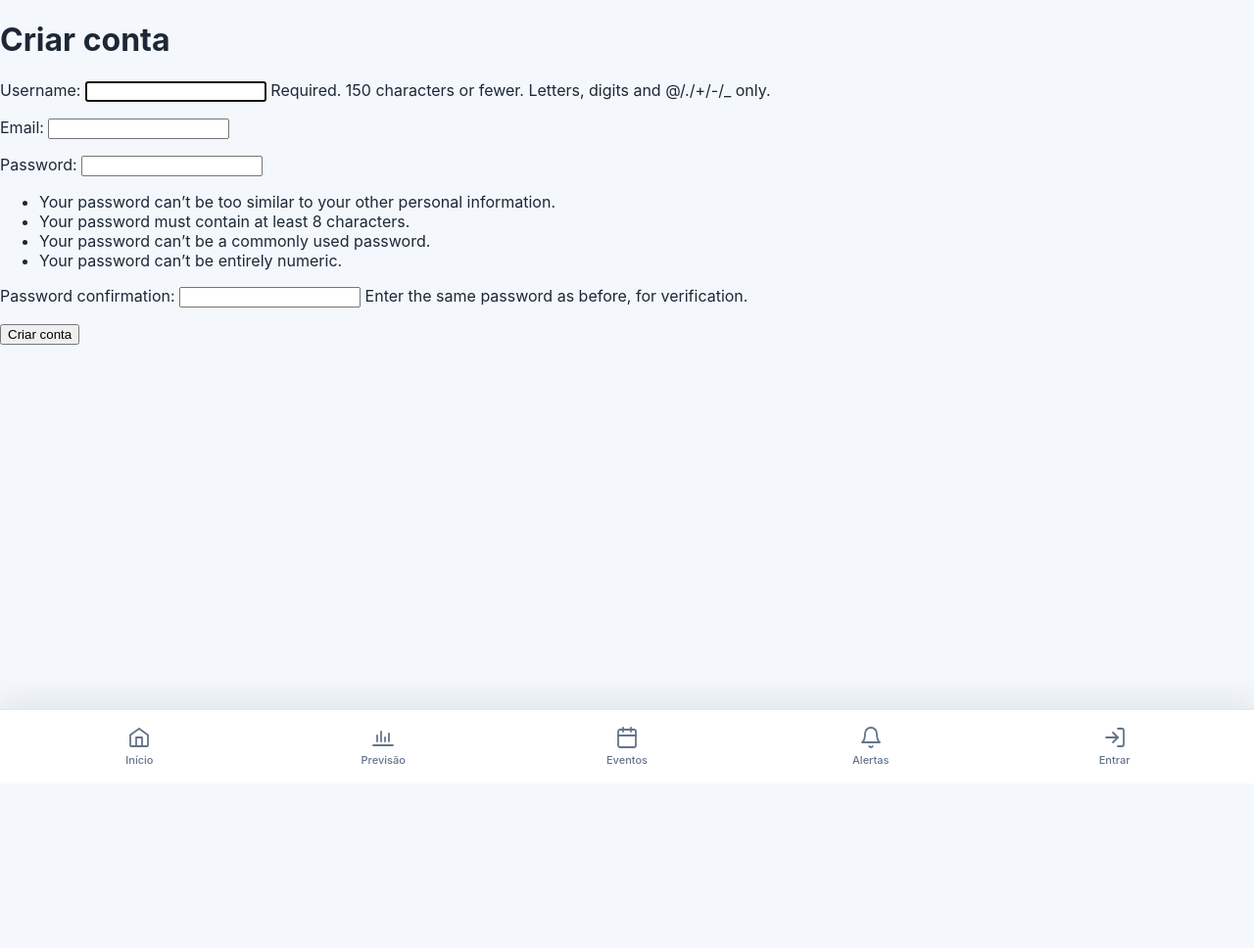
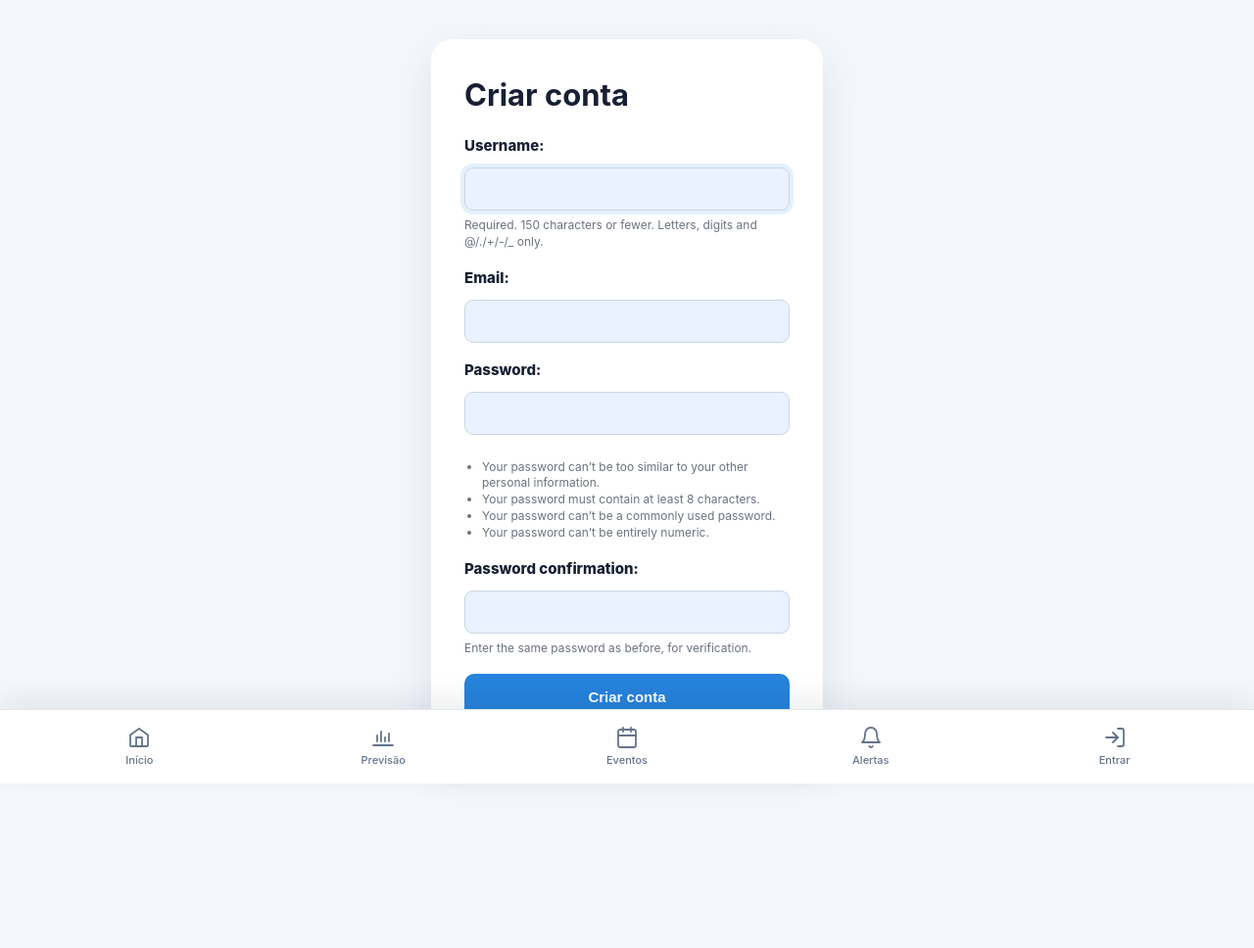
Before and after one commit to raphaabreu16/ClimaGo---Django, a Django app: page /cadastro/ in a window 1280 px wide. Shown: the whole page at 98% size. Before the commit the page ends 780 px from the top, so only its background shows below. Run offline with Django 5.2, Linux system fonts and the light colour scheme.

Commit message:
css cadastro e base dos dados de acordo com o usuario

```diff
--- a/core/views.py
+++ b/core/views.py
@@ -222,8 +222,16 @@ def home(request):
 
     salvar_previsao_no_banco(request, city, weather)
 
-    eventos = EventoCalendario.objects.order_by("data_inicio")
-    eventos = adicionar_clima_aos_eventos(eventos)
+    eventos = []
+
+    if request.user.is_authenticated:
+        perfil, _ = Perfil.objects.get_or_create(user=request.user)
+
+        eventos = EventoCalendario.objects.filter(
+            usuario=perfil
+        ).order_by("data_inicio")
+
+        eventos = adicionar_clima_aos_eventos(eventos)
 
     context = {
         "weather": weather,
--- a/static/css/style.css
+++ b/static/css/style.css
@@ -4259,3 +4259,222 @@ body {
     font-size: 18px !important;
     line-height: 1.08 !important;
 }
+/* =========================
+   CADASTRO COM FORM DO DJANGO
+========================= */
+
+.auth-page {
+    min-height: calc(100vh - 80px);
+    display: flex;
+    align-items: center;
+    justify-content: center;
+    padding: 48px 20px 120px;
+    background: #f4f8fc;
+}
+
+.auth-card {
+    width: 100%;
+    max-width: 400px;
+    padding: 38px 34px;
+    border-radius: 22px;
+    background: #ffffff;
+    box-shadow: 0 16px 45px rgba(31, 64, 104, 0.12);
+}
+
+.auth-header {
+    margin-bottom: 24px;
+}
+
+.auth-header h1 {
+    margin: 0 0 10px;
+    color: #172033;
+    font-size: 31px;
+    font-weight: 900;
+}
+
+.auth-header p {
+    margin: 0;
+    color: #6b7280;
+    font-size: 15px;
+    line-height: 1.35;
+}
+
+/* Cada campo gerado pelo form.as_p */
+.django-auth-form p {
+    display: flex;
+    flex-direction: column;
+    gap: 7px;
+    margin: 0 0 18px;
+}
+
+/* Labels automáticas do Django */
+.django-auth-form label {
+    color: #172033;
+    font-size: 15px;
+    font-weight: 800;
+}
+
+/* Inputs automáticos */
+.django-auth-form input {
+    width: 100%;
+    height: 44px;
+    padding: 0 14px;
+    border: 1px solid #cbd5e1;
+    border-radius: 9px;
+    background: #eaf2ff;
+    color: #172033;
+    font-size: 15px;
+    outline: none;
+    box-sizing: border-box;
+}
+
+.django-auth-form input:focus {
+    border-color: #2783dc;
+    box-shadow: 0 0 0 4px rgba(39, 131, 220, 0.12);
+}
+
+/* Textos de ajuda do Django */
+.django-auth-form .helptext {
+    color: #6b7280;
+    font-size: 12px;
+    line-height: 1.4;
+}
+
+.django-auth-form ul {
+    margin: 6px 0 0;
+    padding-left: 18px;
+    color: #6b7280;
+    font-size: 12px;
+    line-height: 1.4;
+}
+
+.django-auth-form .errorlist {
+    margin: 0 0 7px;
+    padding: 10px 12px;
+    list-style: none;
+    border-radius: 8px;
+    background: #fee2e2;
+    color: #b91c1c;
+    font-size: 12px;
+    font-weight: 700;
+}
+
+.auth-error-general {
+    margin-bottom: 18px;
+    padding: 10px 12px;
+    border-radius: 9px;
+    background: #fee2e2;
+    color: #b91c1c;
+    font-size: 13px;
+    font-weight: 700;
+}
+
+.auth-submit-button {
+    width: 100%;
+    height: 46px;
+    border: none;
+    border-radius: 10px;
+    background: #2783dc;
+    color: #ffffff;
+    font-size: 15px;
+    font-weight: 800;
+    cursor: pointer;
+}
+
+.auth-submit-button:hover {
+    background: #1f72c4;
+}
+
+.auth-footer-text {
+    margin: 22px 0 0;
+    color: #172033;
+    text-align: center;
+    font-size: 14px;
+}
+
+.auth-footer-text a {
+    color: #172033;
+    font-weight: 900;
+    text-decoration: none;
+}
+
+.auth-footer-text a:hover {
+    color: #2783dc;
+}
+
+@media (max-width: 520px) {
+    .auth-page {
+        align-items: flex-start;
+        padding: 28px 16px 110px;
+    }
+
+    .auth-card {
+        padding: 28px 22px;
+    }
+}
+.auth-page {
+    min-height: calc(100vh - 90px) !important;
+    display: flex !important;
+    justify-content: center !important;
+    align-items: center !important;
+    padding: 40px 20px 110px !important;
+    background: #f4f8fc !important;
+}
+
+.auth-card {
+    width: 100% !important;
+    max-width: 400px !important;
+    padding: 38px 34px !important;
+    background: #ffffff !important;
+    border-radius: 22px !important;
+    box-shadow: 0 16px 45px rgba(31, 64, 104, 0.12) !important;
+}
+
+.auth-card h1 {
+    margin: 0 0 24px !important;
+    font-size: 31px !important;
+    color: #172033 !important;
+}
+
+.django-auth-form p {
+    display: flex !important;
+    flex-direction: column !important;
+    gap: 7px !important;
+    margin: 0 0 18px !important;
+}
+
+.django-auth-form label {
+    font-size: 15px !important;
+    font-weight: 800 !important;
+    color: #172033 !important;
+}
+
+.django-auth-form input {
+    width: 100% !important;
+    height: 44px !important;
+    padding: 0 14px !important;
+    border: 1px solid #cbd5e1 !important;
+    border-radius: 9px !important;
+    background: #eaf2ff !important;
+    box-sizing: border-box !important;
+    font-size: 15px !important;
+}
+
+.django-auth-form .helptext,
+.django-auth-form ul {
+    color: #6b7280 !important;
+    font-size: 12px !important;
+    line-height: 1.4 !important;
+}
+
+.auth-submit-button {
+    width: 100% !important;
+    height: 46px !important;
+    border: none !important;
+    border-radius: 10px !important;
+    background: #2783dc !important;
+    color: #ffffff !important;
+    font-size: 15px !important;
+    font-weight: 800 !important;
+    cursor: pointer !important;
+}
--- a/templates/core/cadastro.html
+++ b/templates/core/cadastro.html
@@ -4,28 +4,29 @@
 Cadastro
 {% endblock %}
 
-
 {% block content %}
 
-<main class="page-content">
+<main class="auth-page">
+
+    <section class="auth-card">
 
         <h1>Criar conta</h1>
 
         {% if erro %}
-        <p>{{ erro }}</p>
+            <p class="auth-error-general">{{ erro }}</p>
         {% endif %}
 
-    <form method="POST">
-
+        <form method="POST" class="django-auth-form">
             {% csrf_token %}
 
             {{ form.as_p }}
 
-        <button type="submit">
+            <button type="submit" class="auth-submit-button">
                 Criar conta
             </button>
+        </form>
 
-    </form>
+    </section>
 
 </main>
 
--- a/templates/core/home.html
+++ b/templates/core/home.html
@@ -77,7 +77,7 @@
                 </div>
 
                 <div class="confidence-badge">
-                    <span class="confidence-label">Confiança</span>
+                    <span class="confidence-label">Probalidade</span>
                     <strong class="confidence-value">{{ weather.confidence }}%</strong>
                 </div>
 
```
Also changed, not shown: core/alertas.html (deleted, +0 -27 lines), core/config.html (deleted, +0 -25 lines). Lines whose indentation alone changed are shown as unchanged.
